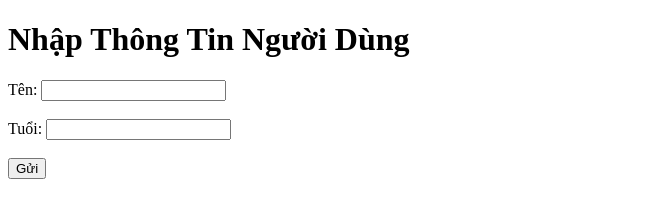
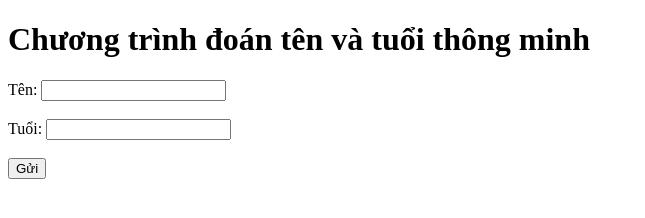
Before and after one commit to minhminh24x/dmwb, a plain HTML site: page index.html in a window 1280 px wide. Shown: the whole page, without its empty margins (0-645 px from the left). Drawn offline with Linux system fonts and the light colour scheme.

Commit message:
Update index.html

```diff
--- a/index.html
+++ b/index.html
@@ -13,7 +13,7 @@
     </script>
 </head>
 <body>
-    <h1>Nhập Thông Tin Người Dùng</h1>
+    <h1>Chương trình đoán tên và tuổi thông minh</h1>
     <form onsubmit="event.preventDefault(); displayValues();">
         <label for="name">Tên:</label>
         <input type="text" id="name" name="name" required><br><br>
```
